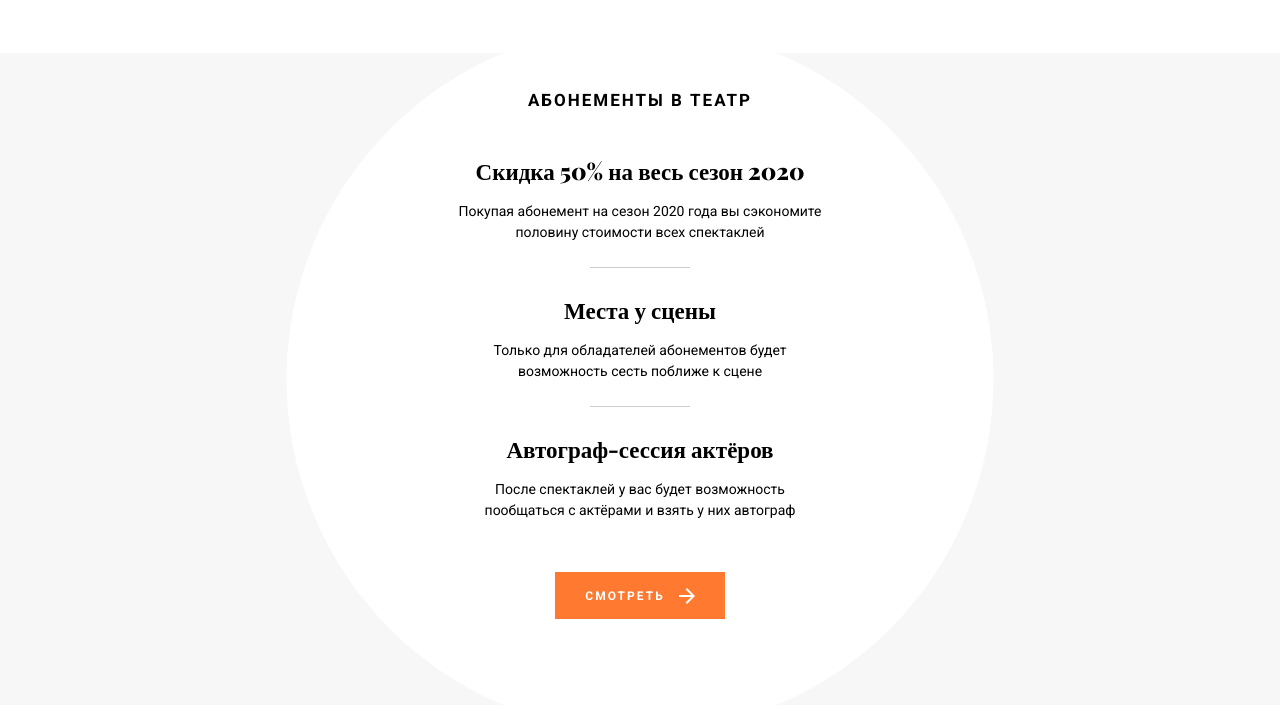
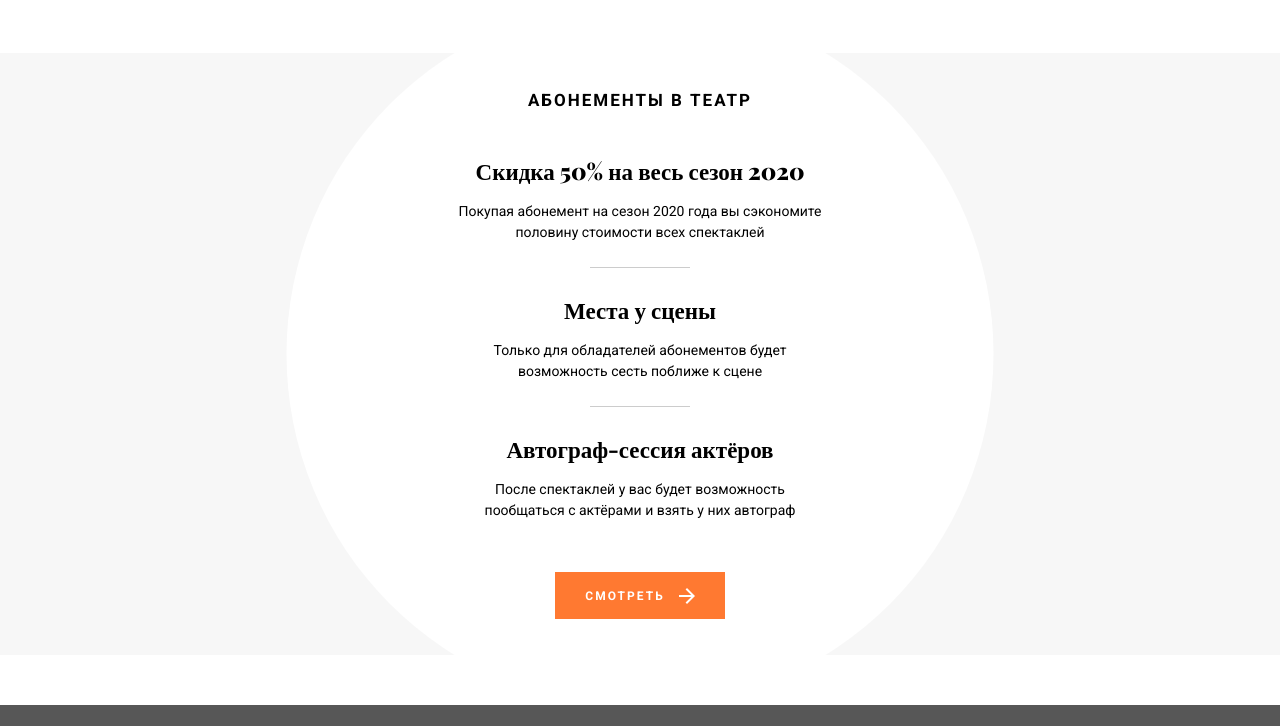
Before and after one commit to oamasharova/coulture, a plain HTML site: page index.html in a window 1280 px wide. Shown: the part 1174-1900 px from the top of the page. Drawn offline with nearby package versions, Linux system fonts and the light colour scheme; files whose address does not match are found by name.

Commit message:
исправлено расстояние у кнопки

```diff
--- a/styles/styles.css
+++ b/styles/styles.css
@@ -161,7 +161,7 @@ h1 {
   position: relative;
   background-color: #F7F7F7;
   padding-top: 37px;
-  padding-bottom: 86px;
+  padding-bottom: 36px;
   overflow-y: hidden;
   margin-bottom: 50px;
 }
```
